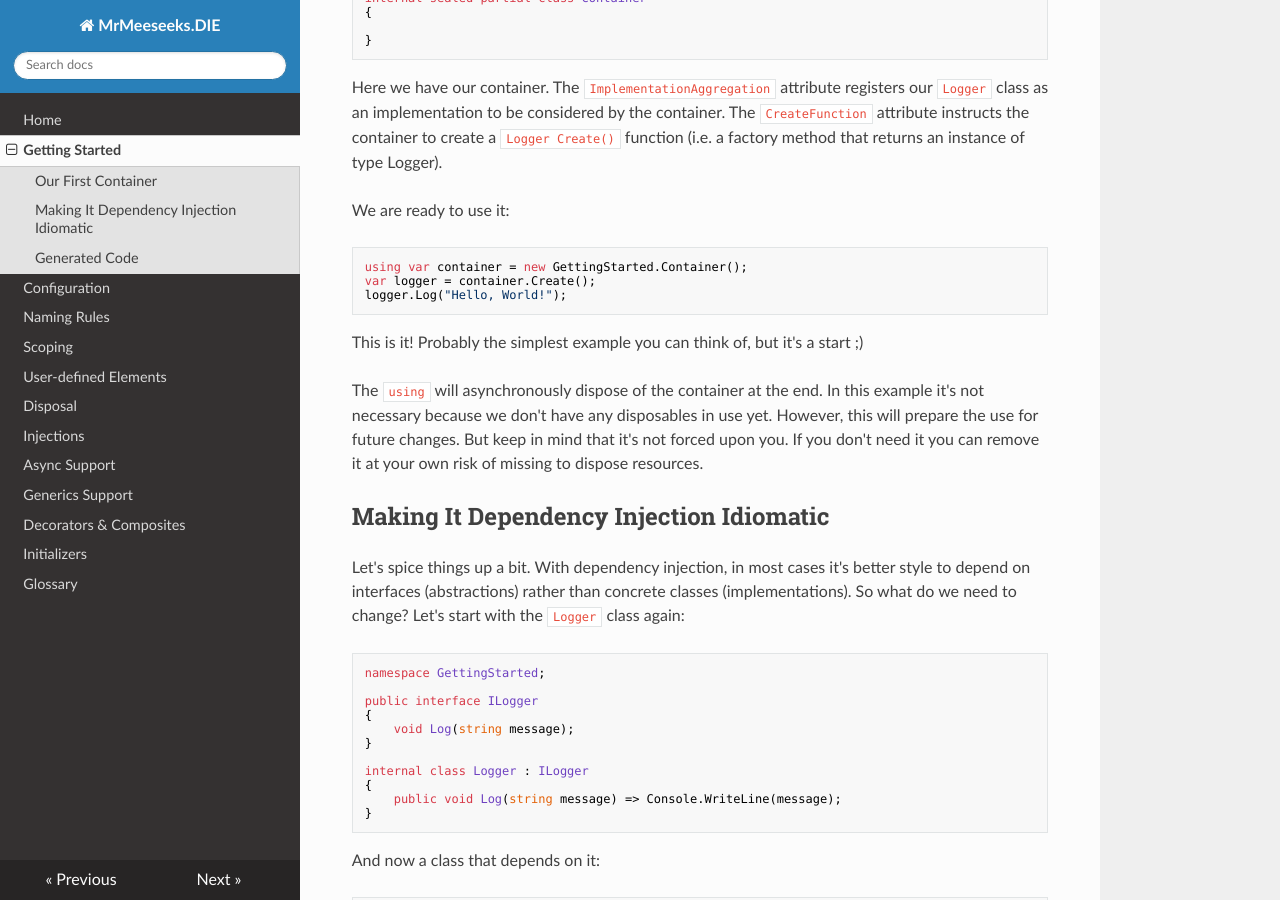
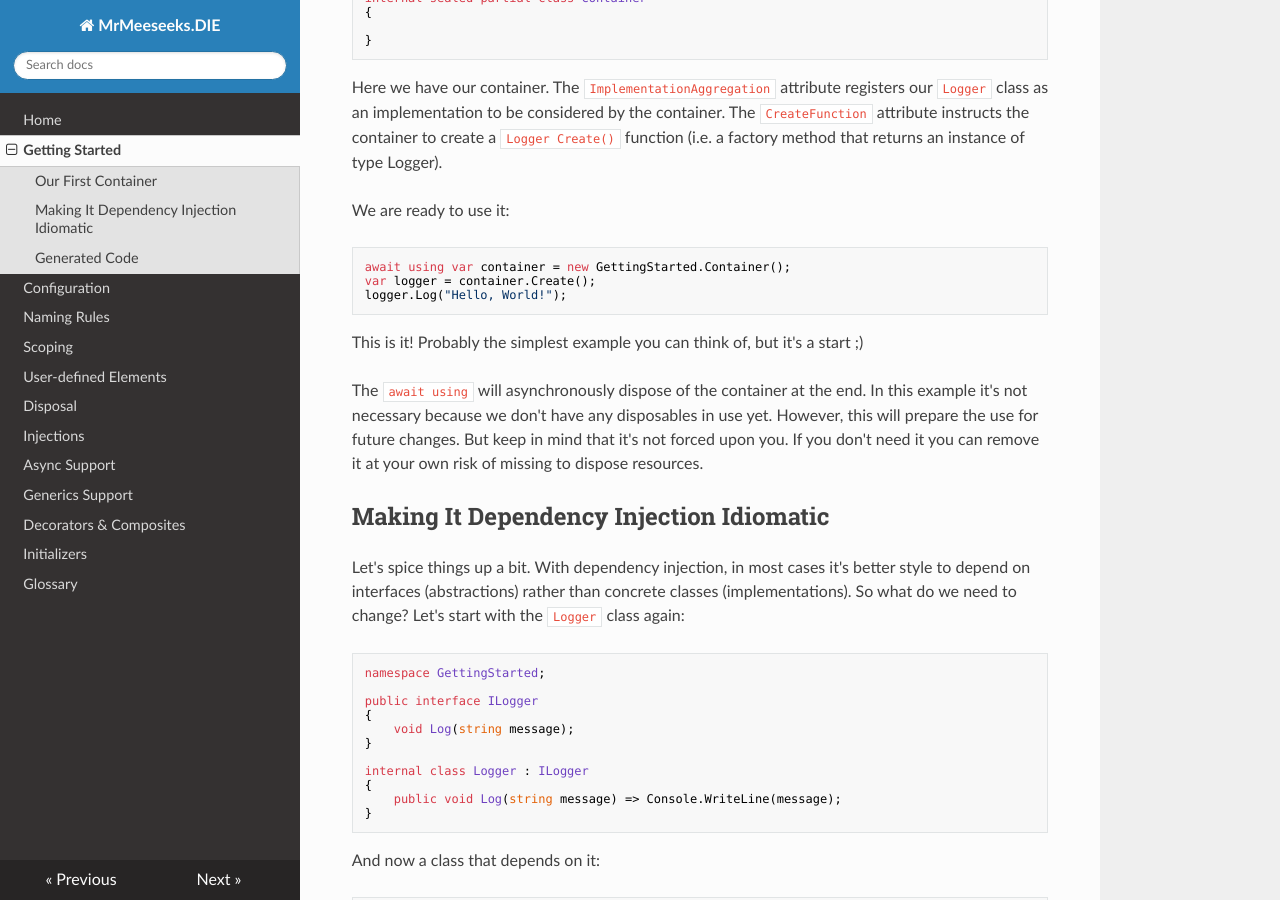
Before and after one commit to Yeah69/MrMeeseeks.DIE.Docs, an MkDocs documentation site: the page built from docs/getting-started.md, in a window 1280 px wide and 900 px high, scrolled down 630 px. Built offline with MkDocs 1.6.1, drawn with Linux system fonts in a browser that asks for light colours; nearby versions of some CDN libraries.

````diff
--- a/docs/getting-started.md
+++ b/docs/getting-started.md
@@ -36,14 +36,14 @@
 We are ready to use it:
 
 ```csharp
-using var container = new GettingStarted.Container();
+await using var container = new GettingStarted.Container();
 var logger = container.Create();
 logger.Log("Hello, World!");
 ```
 
 This is it! Probably the simplest example you can think of, but it's a start ;)
 
-The `using` will asynchronously dispose of the container at the end. In this example it's not necessary because we don't have any disposables in use yet. However, this will prepare the use for future changes. But keep in mind that it's not forced upon you. If you don't need it you can remove it at your own risk of missing to dispose resources.
+The `await using` will asynchronously dispose of the container at the end. In this example it's not necessary because we don't have any disposables in use yet. However, this will prepare the use for future changes. But keep in mind that it's not forced upon you. If you don't need it you can remove it at your own risk of missing to dispose resources.
 
 ## Making It Dependency Injection Idiomatic
 
````
Also changed, not shown: docs/index.md (+3 -3 lines).
